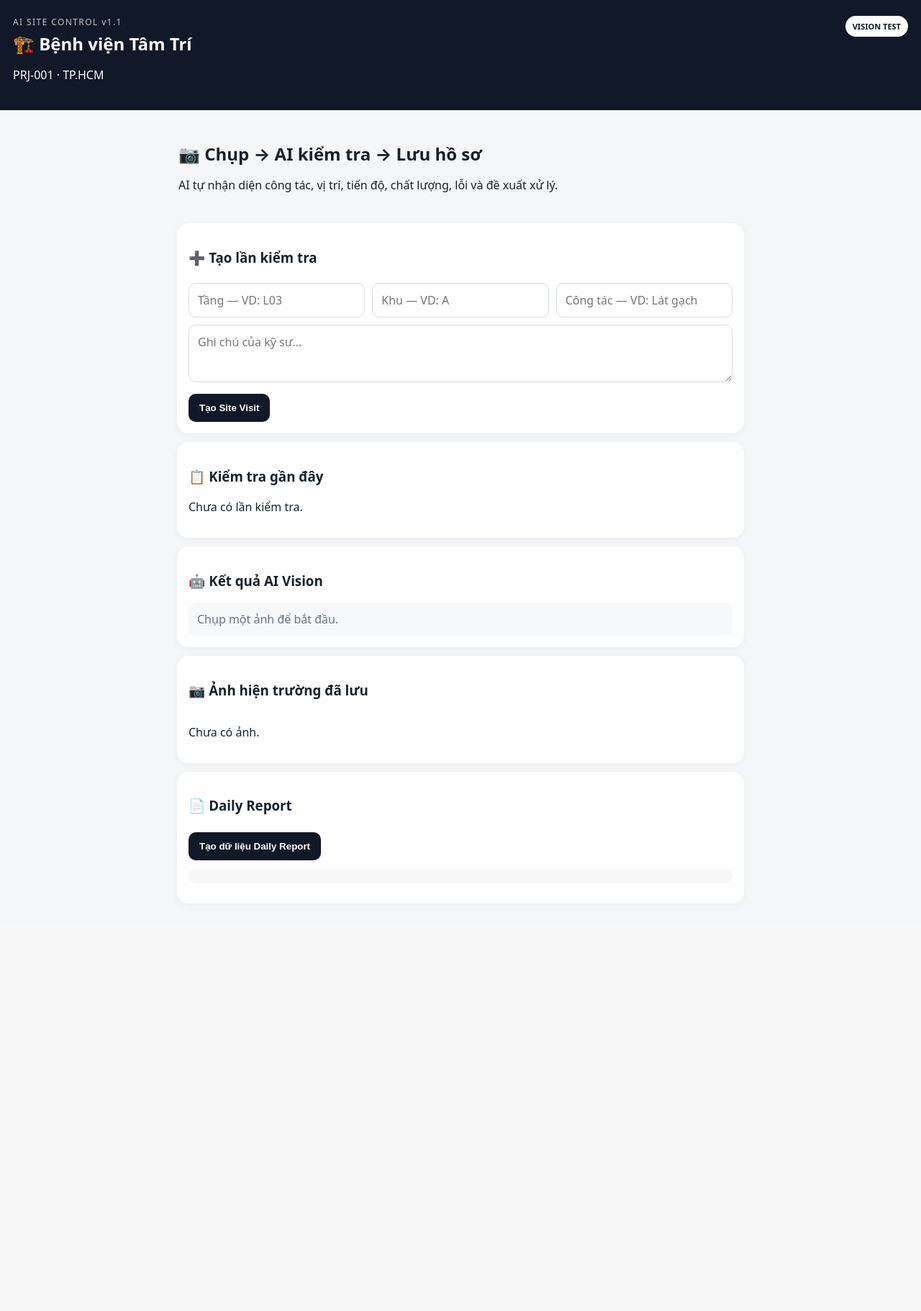
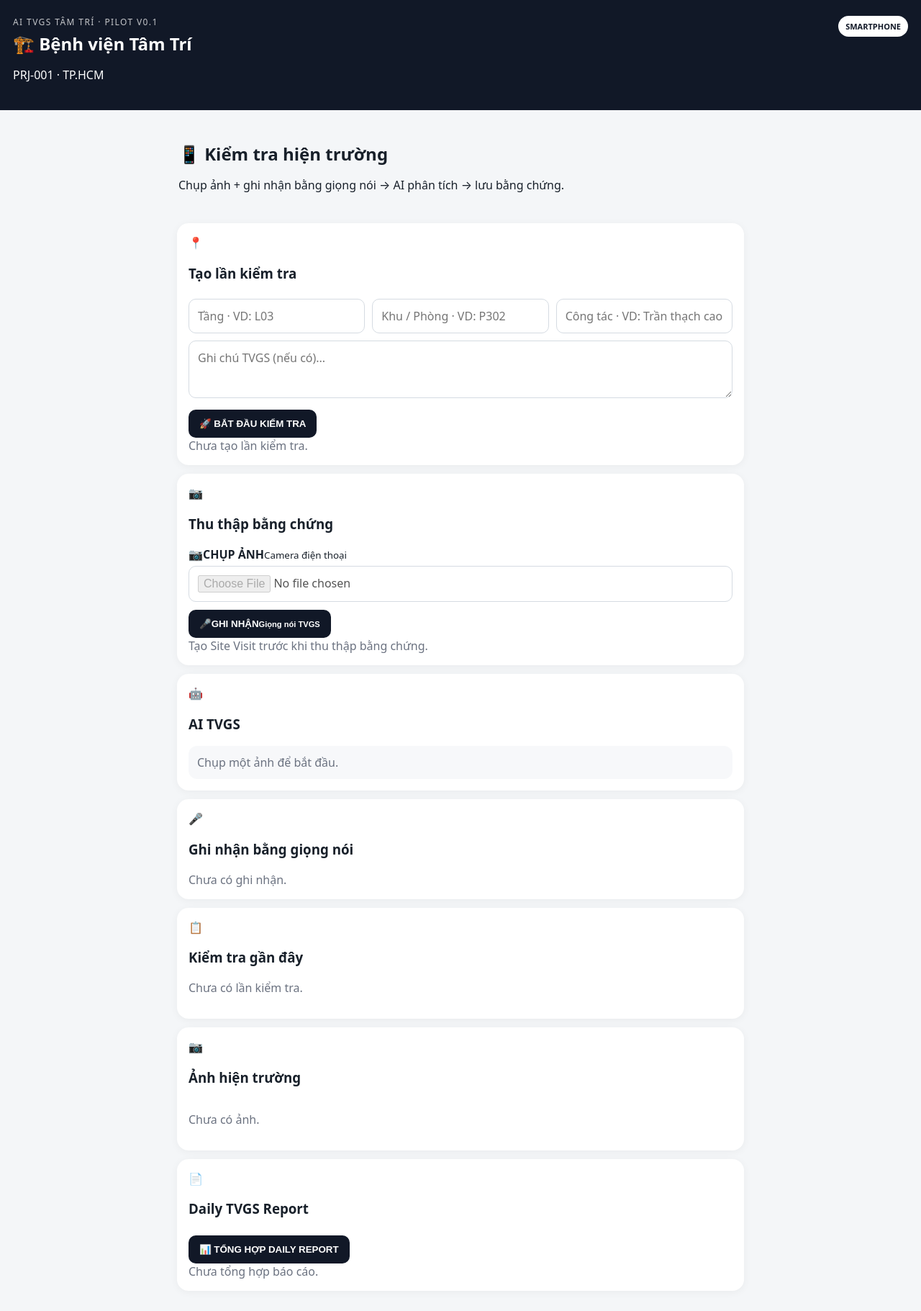
Before and after one commit to baoxd246357-A/Tam-Tri, a FastAPI app: page / in a window 1280 px wide. Shown: the whole page at 72% size. Before the commit the page ends 1195 px from the top, so only its background shows below. Run offline with FastAPI, Linux system fonts and the light colour scheme.

Commit message:
Update index.html

```diff
--- a/app/templates/index.html
+++ b/app/templates/index.html
@@ -1,123 +1,249 @@
 <!doctype html>
 <html lang="vi">
 <head>
-<meta name="viewport" content="width=device-width, initial-scale=1">
-<title>AI Site Control v1.1</title>
+<meta charset="utf-8">
+<meta name="viewport" content="width=device-width, initial-scale=1, viewport-fit=cover">
+<meta name="theme-color" content="#111827">
+<title>AI TVGS Tâm Trí Pilot</title>
 <link rel="stylesheet" href="/static/style.css">
 </head>
 <body>
-<header>
+<header class="topbar">
   <div>
-    <div class="eyebrow">AI SITE CONTROL v1.1</div>
+    <div class="eyebrow">AI TVGS TÂM TRÍ · PILOT V0.1</div>
     <h1>🏗️ {{ project.name if project else "Project" }}</h1>
     <p>{{ project.code if project else "" }} · {{ project.location if project else "" }}</p>
   </div>
-  <span class="badge">VISION TEST</span>
+  <span class="badge">SMARTPHONE</span>
 </header>
 
 <main>
 <section class="hero">
-  <h2>📷 Chụp → AI kiểm tra → Lưu hồ sơ</h2>
-  <p>AI tự nhận diện công tác, vị trí, tiến độ, chất lượng, lỗi và đề xuất xử lý.</p>
+  <h2>📱 Kiểm tra hiện trường</h2>
+  <p>Chụp ảnh + ghi nhận bằng giọng nói → AI phân tích → lưu bằng chứng.</p>
+</section>
+
+<section class="card sticky-card">
+  <div class="section-title"><span>📍</span><h3>Tạo lần kiểm tra</h3></div>
+  <form id="visitForm">
+    <div class="grid">
+      <input id="floor" name="floor" placeholder="Tầng · VD: L03" required>
+      <input id="zone" name="zone" placeholder="Khu / Phòng · VD: P302" required>
+      <input id="work" name="work" placeholder="Công tác · VD: Trần thạch cao" required>
+    </div>
+    <textarea id="note" name="note" placeholder="Ghi chú TVGS (nếu có)..."></textarea>
+    <button class="primary full" type="submit">🚀 BẮT ĐẦU KIỂM TRA</button>
+  </form>
+  <div id="visitState" class="state muted">Chưa tạo lần kiểm tra.</div>
+</section>
+
+<section class="card field-card">
+  <div class="section-title"><span>📷</span><h3>Thu thập bằng chứng</h3></div>
+  <div class="capture-grid">
+    <label class="capture primary-capture">
+      <span>📷</span><b>CHỤP ẢNH</b><small>Camera điện thoại</small>
+      <input id="photoInput" type="file" accept="image/*" capture="environment" disabled>
+    </label>
+    <button id="recordBtn" class="capture voice-capture" type="button" disabled>
+      <span>🎤</span><b>GHI NHẬN</b><small id="recordHint">Giọng nói TVGS</small>
+    </button>
+  </div>
+  <div id="captureStatus" class="state muted">Tạo Site Visit trước khi thu thập bằng chứng.</div>
 </section>
 
 <section class="card">
-<h3>➕ Tạo lần kiểm tra</h3>
-<form action="/api/v1/visits" method="post">
-  <div class="grid">
-    <input name="floor" placeholder="Tầng — VD: L03" required>
-    <input name="zone" placeholder="Khu — VD: A" required>
-    <input name="work" placeholder="Công tác — VD: Lát gạch" required>
-  </div>
-  <textarea name="note" placeholder="Ghi chú của kỹ sư..."></textarea>
-  <button>Tạo Site Visit</button>
-</form>
+  <div class="section-title"><span>🤖</span><h3>AI TVGS</h3></div>
+  <div id="aiResult" class="result muted">Chụp một ảnh để bắt đầu.</div>
 </section>
 
 <section class="card">
-<h3>📋 Kiểm tra gần đây</h3>
+  <div class="section-title"><span>🎤</span><h3>Ghi nhận bằng giọng nói</h3></div>
+  <div id="voiceResult" class="voice-result muted">Chưa có ghi nhận.</div>
+</section>
+
+<section class="card">
+  <div class="section-title"><span>📋</span><h3>Kiểm tra gần đây</h3></div>
   {% for v in visits %}
   <div class="item">
     <b>{{ v.floor }} · {{ v.zone }}</b> — {{ v.work }}
     <small>{{ v.created_at.strftime("%d/%m/%Y %H:%M") }}</small>
-  <p>{{ v.note or "Chưa có ghi chú." }}</p>
-  <form onsubmit="upload(event, {{v.id}})" class="upload">
-    <input id="file-{{v.id}}" type="file" accept="image/*" capture="environment" required>
-    <button type="submit">📷 Chụp & AI phân tích</button>
-  </form>
+    <p>{{ v.note or "Không có ghi chú." }}</p>
   </div>
   {% else %}
-<p>Chưa có lần kiểm tra.</p>
+  <p class="muted">Chưa có lần kiểm tra.</p>
   {% endfor %}
 </section>
 
 <section class="card">
-<h3>🤖 Kết quả AI Vision</h3>
-<div id="aiResult" class="result muted">Chụp một ảnh để bắt đầu.</div>
-</section>
-
-<section class="card">
-<h3>📷 Ảnh hiện trường đã lưu</h3>
+  <div class="section-title"><span>📷</span><h3>Ảnh hiện trường</h3></div>
   <div class="photos">
   {% for p in photos %}
     <figure>
       <img src="{{p.path}}" alt="Ảnh công trường">
-  <figcaption>
-    <b>{{p.ai_status}}</b>
-    {% if p.ai_work %} · {{p.ai_work}}{% endif %}
-    {% if p.ai_progress %} · {{p.ai_progress}}%{% endif %}
-  </figcaption>
+      <figcaption><b>{{p.ai_status}}</b>{% if p.ai_work %} · {{p.ai_work}}{% endif %}</figcaption>
     </figure>
-{% else %}<p>Chưa có ảnh.</p>{% endfor %}
+  {% else %}<p class="muted">Chưa có ảnh.</p>{% endfor %}
   </div>
 </section>
 
-<section class="card">
-<h3>📄 Daily Report</h3>
-<button type="button" onclick="daily()">Tạo dữ liệu Daily Report</button>
-<pre id="report"></pre>
+<section class="card report-card">
+  <div class="section-title"><span>📄</span><h3>Daily TVGS Report</h3></div>
+  <button class="primary full" type="button" onclick="daily()">📊 TỔNG HỢP DAILY REPORT</button>
+  <div id="report" class="report muted">Chưa tổng hợp báo cáo.</div>
 </section>
 </main>
 
 <script>
+let currentVisitId = null;
+let recorder = null;
+let chunks = [];
+
+const $ = id => document.getElementById(id);
+
+function escapeHtml(s){
+  return String(s ?? "").replace(/[&<>"']/g,m=>({"&":"&amp;","<":"&lt;",">":"&gt;","\"":"&quot;","'":"&#039;"}[m]));
+}
+
+function setState(el, text, type="muted"){
+  el.className = "state " + type;
+  el.textContent = text;
+}
+
+function qualityClass(status){
+  const s=(status||"").toUpperCase();
+  if(s==="OK") return "ok";
+  if(s==="DEFECT") return "fail";
+  if(s==="ATTENTION") return "warn";
+  return "pending";
+}
+
 function renderAI(j){
-  const issues = (j.issues||[]).map(x => `<li>${escapeHtml(x)}</li>`).join("");
-  document.getElementById("aiResult").innerHTML = `
+  const issues=(j.issues||[]).map(x=>`<li>${escapeHtml(x)}</li>`).join("");
+  const q=qualityClass(j.quality_status);
+  const s=qualityClass(j.safety_status);
+  $("aiResult").className="result";
+  $("aiResult").innerHTML=`
+    <div class="status-banner ${q}">
+      <span>CHẤT LƯỢNG</span><strong>${escapeHtml(j.quality_status||"PENDING")}</strong>
+    </div>
     <div class="ai-grid">
       <div><span>CÔNG TÁC</span><b>${escapeHtml(j.work||"—")}</b></div>
       <div><span>VỊ TRÍ</span><b>${escapeHtml(j.location||"—")}</b></div>
       <div><span>TIẾN ĐỘ</span><b>${Number(j.progress_percent||0)}%</b></div>
-      <div><span>CHẤT LƯỢNG</span><b>${escapeHtml(j.quality_status||"—")}</b></div>
-      <div><span>AN TOÀN</span><b>${escapeHtml(j.safety_status||"—")}</b></div>
+      <div><span>HSE</span><b class="${s}">${escapeHtml(j.safety_status||"—")}</b></div>
       <div><span>CONFIDENCE</span><b>${Math.round(Number(j.confidence||0)*100)}%</b></div>
     </div>
-    <p><strong>Mô tả:</strong> ${escapeHtml(j.description||"—")}</p>
-    <p><strong>Lỗi:</strong></p><ul>${issues || "<li>Không ghi nhận lỗi rõ ràng từ ảnh.</li>"}</ul>
-    <p><strong>Đề xuất:</strong> ${escapeHtml(j.recommended_action||"—")}</p>
-    <p><a href="${j.path}" target="_blank">Mở ảnh đã lưu</a> · Hồ sơ đã lưu với Photo ID ${j.photo_id}</p>`;
+    <p><strong>Quan sát:</strong> ${escapeHtml(j.description||"—")}</p>
+    <p><strong>Vấn đề:</strong></p>
+    <ul>${issues || "<li>Chưa ghi nhận lỗi rõ ràng từ ảnh.</li>"}</ul>
+    <p><strong>Hành động đề xuất:</strong> ${escapeHtml(j.recommended_action||"—")}</p>
+    <a class="evidence-link" href="${j.path}" target="_blank">🔎 Mở ảnh bằng chứng · Photo #${j.photo_id}</a>
+  `;
 }
-function escapeHtml(s){
-  return String(s).replace(/[&<>"']/g,m=>({"&":"&amp;","<":"&lt;",">":"&gt;","\"":"&quot;","'":"&#039;"}[m]));
+
+$("visitForm").addEventListener("submit", async e=>{
+  e.preventDefault();
+  const fd=new FormData(e.target);
+  setState($("visitState"),"⏳ Đang tạo Site Visit...","loading");
+  try{
+    const r=await fetch("/api/v1/visits",{method:"POST",body:fd});
+    const j=await r.json();
+    if(!r.ok) throw new Error(j.detail||"Không tạo được Site Visit");
+    currentVisitId=j.visit_id;
+    $("photoInput").disabled=false;
+    $("recordBtn").disabled=false;
+    setState($("visitState"),`✅ Đang kiểm tra #${currentVisitId} · ${j.floor} · ${j.zone} · ${j.work}`,"ok");
+    setState($("captureStatus"),"Sẵn sàng. Chụp ảnh hoặc bấm GHI NHẬN.","ok");
+  }catch(err){ setState($("visitState"),"❌ "+err.message,"error"); }
+});
+
+$("photoInput").addEventListener("change", async ()=>{
+  if(!currentVisitId || !$("photoInput").files.length) return;
+  const file=$("photoInput").files[0];
+  $("aiResult").className="result loading";
+  $("aiResult").textContent="⏳ Đang tải ảnh và cho AI Vision phân tích...";
+  setState($("captureStatus"),"⏳ AI đang phân tích ảnh...","loading");
+  const fd=new FormData(); fd.append("file",file);
+  try{
+    const r=await fetch(`/api/v1/visits/${currentVisitId}/photos`,{method:"POST",body:fd});
+    const j=await r.json();
+    if(!r.ok) throw new Error(j.detail||"Không thể phân tích ảnh");
+    renderAI(j);
+    setState($("captureStatus"),"✅ Đã lưu ảnh và kết quả AI.","ok");
+  }catch(err){
+    $("aiResult").innerHTML="<b>❌ Lỗi:</b> "+escapeHtml(err.message);
+    setState($("captureStatus"),"❌ "+err.message,"error");
+  }finally{ $("photoInput").value=""; }
+});
+
+$("recordBtn").addEventListener("click", async ()=>{
+  if(!currentVisitId) return;
+  if(recorder && recorder.state==="recording"){
+    recorder.stop();
+    return;
   }
-async function upload(e,id){
-  e.preventDefault();
-  const input=document.getElementById("file-"+id);
-  const box=document.getElementById("aiResult");
-  if(!input.files.length) return;
-  box.className="result"; box.textContent="⏳ Đang tải ảnh và cho AI Vision phân tích...";
-  const fd=new FormData(); fd.append("file",input.files[0]);
+  if(!navigator.mediaDevices?.getUserMedia){
+    setState($("voiceResult"),"Trình duyệt không hỗ trợ ghi âm.","error"); return;
+  }
   try{
-    const r=await fetch(`/api/v1/visits/${id}/photos`,{method:"POST",body:fd});
+    const stream=await navigator.mediaDevices.getUserMedia({audio:true});
+    chunks=[];
+    recorder=new MediaRecorder(stream);
+    recorder.ondataavailable=e=>{if(e.data.size) chunks.push(e.data)};
+    recorder.onstop=async()=>{
+      stream.getTracks().forEach(t=>t.stop());
+      const blob=new Blob(chunks,{type:recorder.mimeType||"audio/webm"});
+      await uploadVoice(blob);
+    };
+    recorder.start();
+    $("recordBtn").classList.add("recording");
+    $("recordBtn").querySelector("small").textContent="Đang ghi... bấm để dừng";
+    setState($("captureStatus"),"🎤 Đang ghi giọng nói...","loading");
+  }catch(err){ setState($("voiceResult"),"❌ Không truy cập được microphone: "+err.message,"error"); }
+});
+
+async function uploadVoice(blob){
+  const ext=blob.type.includes("mp4")?".mp4":".webm";
+  const fd=new FormData();
+  fd.append("file",blob,"tvgs_voice"+ext);
+  $("voiceResult").className="voice-result loading";
+  $("voiceResult").textContent="⏳ Đang xử lý ghi âm...";
+  try{
+    const r=await fetch(`/api/v1/visits/${currentVisitId}/voice`,{method:"POST",body:fd});
     const j=await r.json();
-    if(!r.ok) throw new Error(j.detail || "Không thể phân tích ảnh");
-    renderAI(j);
+    if(!r.ok) throw new Error(j.detail||"Không xử lý được voice");
+    $("voiceResult").className="voice-result";
+    $("voiceResult").innerHTML=`<strong>Transcript:</strong><p>${escapeHtml(j.transcript||"Không nhận được nội dung.")}</p><a class="evidence-link" href="${j.path}" target="_blank">🎧 Mở file ghi âm</a>`;
+    setState($("captureStatus"),"✅ Đã lưu ghi nhận bằng giọng nói.","ok");
   }catch(err){
-    box.innerHTML="<b>❌ Lỗi:</b> "+escapeHtml(err.message);
+    $("voiceResult").innerHTML="<b>❌ Lỗi:</b> "+escapeHtml(err.message);
+    setState($("captureStatus"),"❌ "+err.message,"error");
+  }finally{
+    $("recordBtn").classList.remove("recording");
+    $("recordBtn").querySelector("small").textContent="Giọng nói TVGS";
   }
 }
+
 async function daily(){
+  $("report").className="report loading";
+  $("report").textContent="⏳ Đang tổng hợp...";
+  try{
     const r=await fetch("/api/v1/reports/daily");
-  document.getElementById("report").textContent=JSON.stringify(await r.json(),null,2);
+    const j=await r.json();
+    $("report").className="report";
+    $("report").innerHTML=`
+      <div class="report-stats">
+        <div><b>${j.visit_count}</b><span>Lần kiểm tra</span></div>
+        <div><b>${j.photo_count}</b><span>Ảnh</span></div>
+        <div><b>${j.voice_count}</b><span>Voice</span></div>
+        <div><b>${j.analyzed_photo_count}</b><span>Ảnh AI</span></div>
+      </div>
+      <p><strong>Chất lượng:</strong>
+        OK ${j.quality.OK} · Attention ${j.quality.ATTENTION} · Defect ${j.quality.DEFECT} · Pending ${j.quality.PENDING}
+      </p>
+      <details><summary>Xem dữ liệu bằng chứng</summary><pre>${escapeHtml(JSON.stringify(j,null,2))}</pre></details>
+    `;
+  }catch(err){ $("report").textContent="❌ "+err.message; }
 }
 </script>
 </body>
```
Lines whose indentation alone changed are shown as unchanged.
